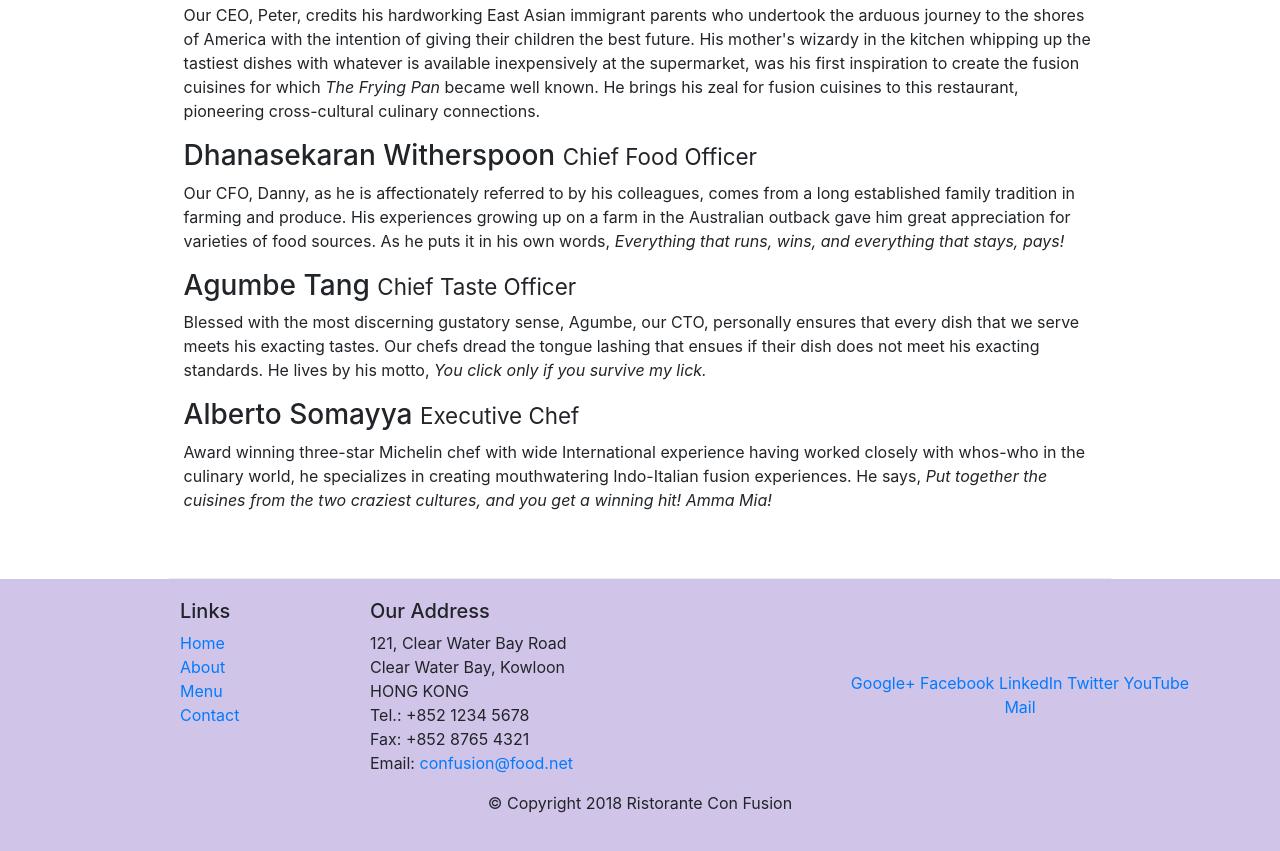
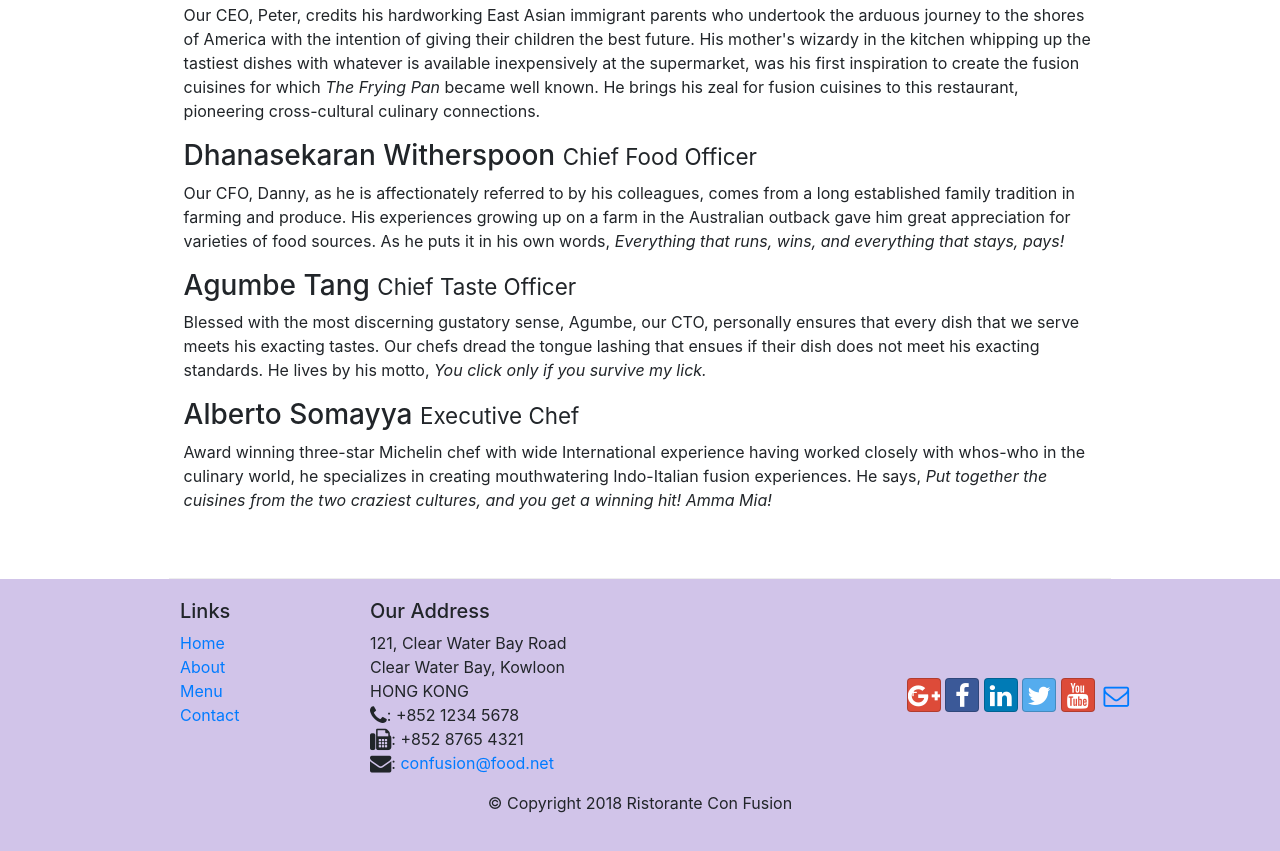
Before and after one commit to smitpatel1307/git-bootstrap4, a website: page aboutus.html in a window 1280 px wide. Shown: the part 1043-1894 px from the top of the page. Drawn offline with nearby package versions, Linux system fonts and the light colour scheme.

Commit message:
Icon Fonts

```diff
--- a/aboutus.html
+++ b/aboutus.html
@@ -9,6 +9,8 @@
 
     <!-- Bootstrap CSS -->
     <link rel="stylesheet" href="node_modules/bootstrap/dist/css/bootstrap.min.css">
+    <link rel="stylesheet" href="node_modules/font-awesome/css/font-awesome.min.css">
+    <link rel="stylesheet" href="node_modules/bootstrap-social/bootstrap-social.css">
     <link rel="stylesheet" href="css/styles.css">
     <title>Ristorante Con Fusion: About Us</title>
 
@@ -23,10 +25,10 @@
             <a class="navbar-brand mr-auto" href="index.html">Ristorante Con Fusion </a>
             <div class="collapse navbar-collapse" id="Navbar">
                 <ul class="navbar-nav mr-auto">
-                    <li class="nav-item"><a class="nav-link" href="index.html">Home</a></li>
-                    <li class="nav-item active"><a class="nav-link" href="#">About</a></li>
-                    <li class="nav-item"><a class="nav-link" href="#">Menu</a></li>
-                    <li class="nav-item"><a class="nav-link" href="#">Contact</a></li>
+                    <li class="nav-item"><a class="nav-link" href="index.html"><span class="fa fa-home fa-lg"></span> Home</a></li>
+                    <li class="nav-item active"><a class="nav-link" href="#"><span class="fa fa-info fa-lg"></span> About</a></li>
+                    <li class="nav-item"><a class="nav-link" href="#"><span class="fa fa-list fa-lg"></span> Menu</a></li>
+                    <li class="nav-item"><a class="nav-link" href="#"><span class="fa fa-address-card fa-lg"></span> Contact</a></li>
                 </ul>
             </div>
 
@@ -103,19 +105,19 @@
 		              121, Clear Water Bay Road<br>
 		              Clear Water Bay, Kowloon<br>
 		              HONG KONG<br>
-		              Tel.: +852 1234 5678<br>
-		              Fax: +852 8765 4321<br>
-		              Email: <a href="mailto:confusion@food.net">confusion@food.net</a>
+		              <i class="fa fa-phone fa-lg"></i>: +852 1234 5678<br>
+		              <i class="fa fa-fax fa-lg"></i>: +852 8765 4321<br>
+		              <i class="fa fa-envelope fa-lg"></i>: <a href="mailto:confusion@food.net">confusion@food.net</a>
 		           </address>
                 </div>
                 <div class="col-12 col-sm-4 align-self-center">
                     <div class="text-center">
-                        <a href="http://google.com/+">Google+</a>
-                        <a href="http://www.facebook.com/profile.php?id=">Facebook</a>
-                        <a href="http://www.linkedin.com/in/">LinkedIn</a>
-                        <a href="http://twitter.com/">Twitter</a>
-                        <a href="http://youtube.com/">YouTube</a>
-                        <a href="mailto:">Mail</a>
+                        <a class="btn btn-social-icon btn-google" href="http://google.com/+"><i class="fa fa-google-plus fa-lg"></i>+</a>
+                        <a class="btn btn-social-icon btn-facebook" href="http://www.facebook.com/profile.php?id="><i class="fa fa-facebook fa-lg"></i></a>
+                        <a class="btn btn-social-icon btn-linkedin" href="http://www.linkedin.com/in/"><i class="fa fa-linkedin fa-lg"></i></a>
+                        <a class="btn btn-social-icon btn-twitter" href="http://twitter.com/"><i class="fa fa-twitter fa-lg"></i></a>
+                        <a class="btn btn-social-icon btn-google" href="http://youtube.com/"><i class="fa fa-youtube fa-lg"></i></a>
+                        <a class="btn btn-social-icon" href="mailto:"><i class="fa fa-envelope-o fa-lg"></i></a>
                     </div>
                 </div>
            </div>
--- a/package.json
+++ b/package.json
@@ -15,6 +15,8 @@
   },
   "dependencies": {
     "bootstrap": "^4.0.0",
+    "bootstrap-social": "^5.1.1",
+    "font-awesome": "^4.7.0",
     "jquery": "^3.3.1",
     "popper.js": "^1.12.9"
   }
```
Also changed, not shown: index.html (+15 -13 lines), 1 other file.
